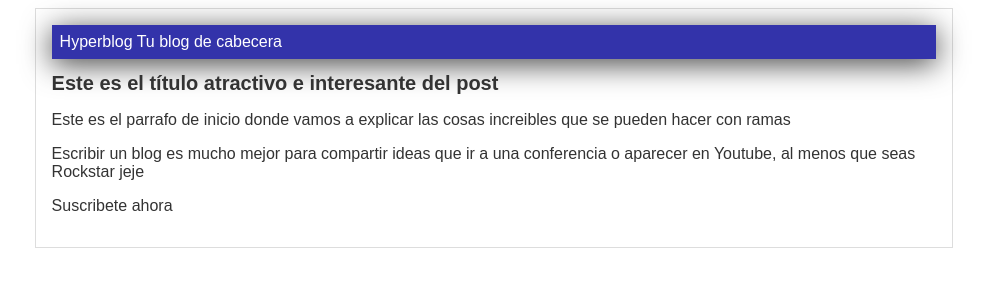
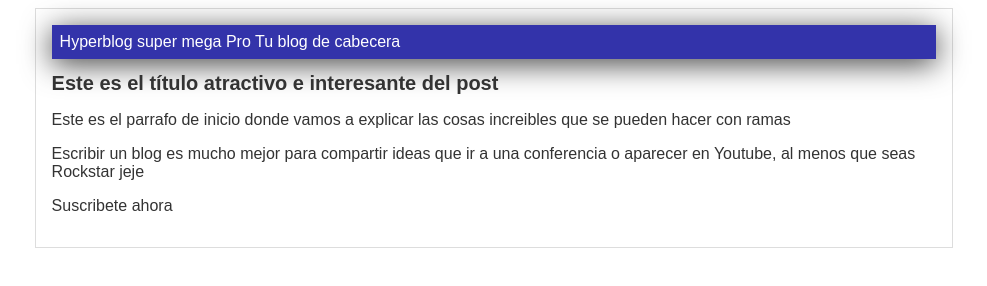
Before and after one commit to JFernando12/hyperblog, a plain HTML site: page index.html in a window 1280 px wide. Shown: the whole page, without its empty margins (146-1133 px from the left). Drawn offline with Linux system fonts and the light colour scheme.

Commit message:
Cambié el nombre de la cabecera
Porque puedo jeje

```diff
--- a/index.html
+++ b/index.html
@@ -10,7 +10,7 @@
 <body>
     <div id="container">
         <div id="cabecera">
-            Hyperblog
+            Hyperblog super mega Pro
             <span id="tagline">Tu blog de cabecera</span>
         </div>
         <div id="post">
```
